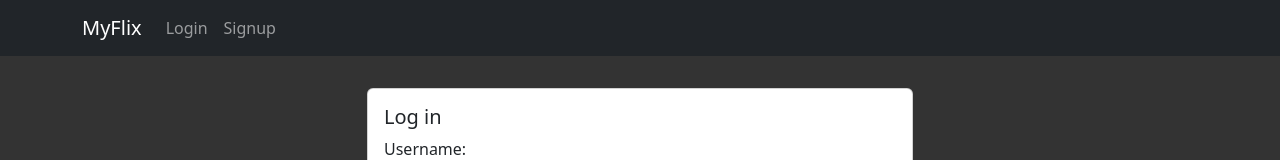
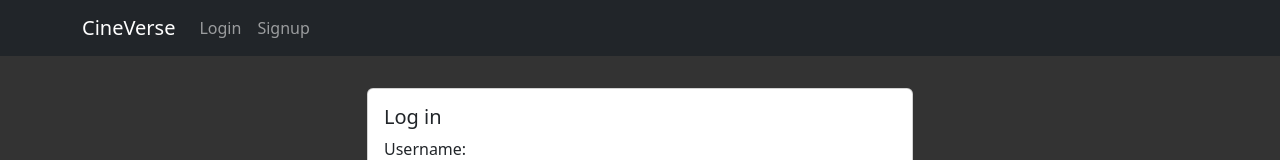
Before and after one commit to RemanBalak/CineVibe-client-main, a React (Vite) app: page /login in a window 1280 px wide. Shown: the top 160 px of the page. Built offline with nearby package versions, Linux system fonts and the light colour scheme.

Commit message:
changed name to CineVerse

```diff
--- a/src/components/navigation-bar/navigation-bar.jsx
+++ b/src/components/navigation-bar/navigation-bar.jsx
@@ -13,7 +13,7 @@ export const NavigationBar = ({ user, onLoggedOut, onSearch }) => {
     <Navbar bg="dark" variant="dark" className="mb-4" sticky="top">
       <Container>
         <Navbar.Brand as={Link} to="/" onClick={() => setQuery('')}>
-          MyFlix
+          CineVerse
         </Navbar.Brand>
         <Navbar.Toggle aria-controls="responsive-navbar-nav" />
         <Navbar.Collapse id="responsive-navbar-nav">
--- a/src/index.html
+++ b/src/index.html
@@ -3,7 +3,7 @@
   <head>
     <meta charset="UTF-8" />
     <meta name="viewport" content="width=device-width, initial-scale=1.0" />
-    <title>CinemaSelect</title>
+    <title>CineVerse</title>
   </head>
   <body>
     <div id="root"></div>
```
